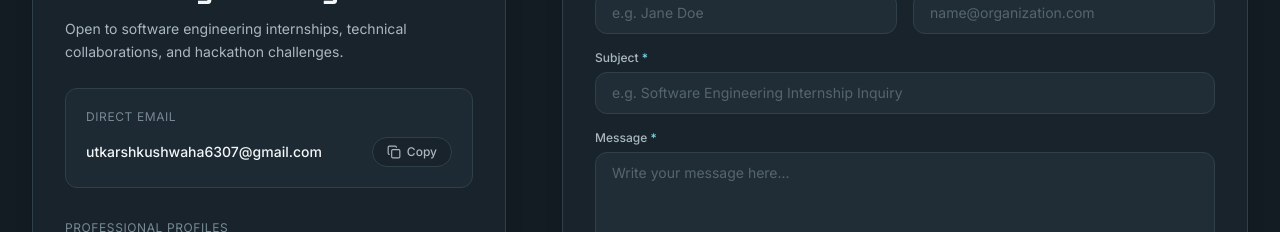
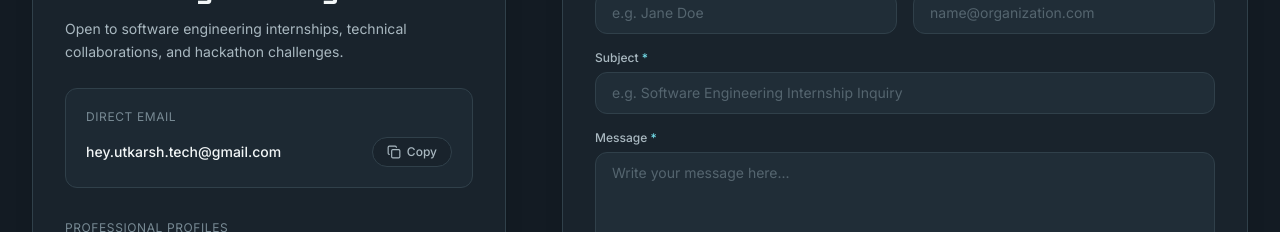
Before and after one commit to utkarshkushwaha159/utkarsh-kushwaha-portfolio, a Next.js app: page / in a window 1280 px wide. Shown: the part 9725-9957 px from the top of the page. Built offline with nearby package versions, Linux system fonts and the light colour scheme; no server answers; a web font is replaced by a local one.

Commit message:
fix(contact): update direct email to hey.utkarsh.tech@gmail.com across contact section and resume

```diff
--- a/src/app/resume/page.tsx
+++ b/src/app/resume/page.tsx
@@ -65,10 +65,10 @@ export default function ResumePage() {
             </div>
             <div className="mt-1 flex flex-wrap items-center justify-center gap-x-3 gap-y-1 text-xs sm:text-[12.5px] text-gray-800 font-serif">
               <a
-                href="mailto:utkarshkushwaha6307@gmail.com"
+                href="mailto:hey.utkarsh.tech@gmail.com"
                 className="text-gray-900 hover:underline"
               >
-                utkarshkushwaha6307@gmail.com
+                hey.utkarsh.tech@gmail.com
               </a>
               <span>•</span>
               <a
--- a/src/data/portfolioData.ts
+++ b/src/data/portfolioData.ts
@@ -9,7 +9,7 @@ export const PERSONAL_INFO = {
     'Problem Solver',
   ],
   status: 'Open to Software Engineering Internships & Opportunities',
-  email: 'utkarshkushwaha6307@gmail.com',
+  email: 'hey.utkarsh.tech@gmail.com',
   github: 'https://github.com/utkarshkushwaha159',
   linkedin: 'https://www.linkedin.com/in/utkarsh-kk',
   intro:
```
